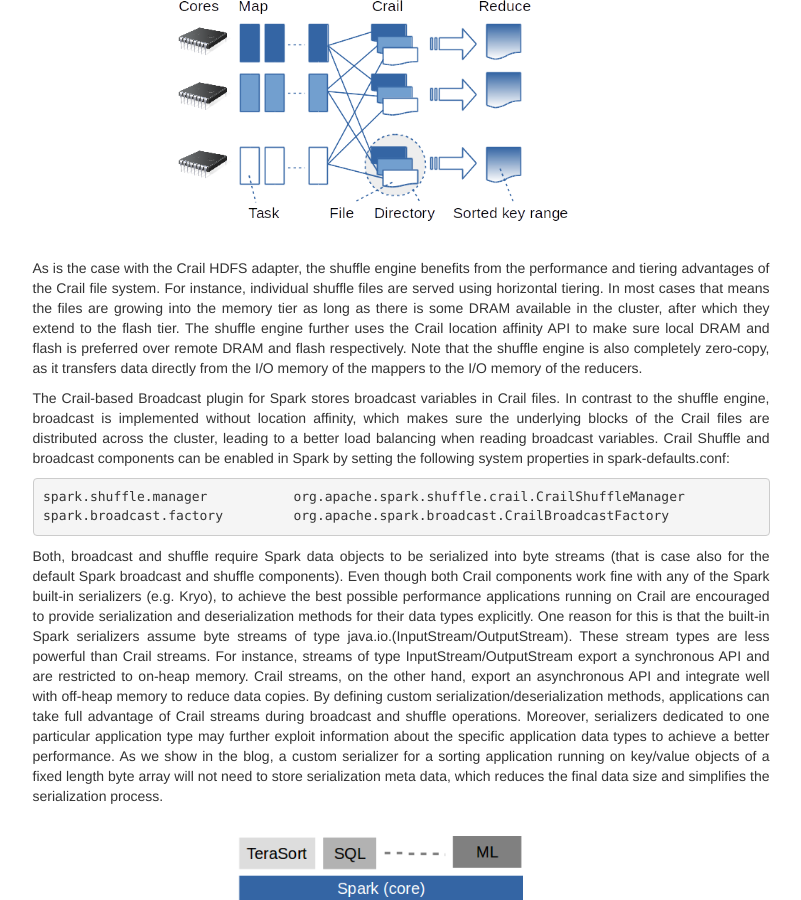
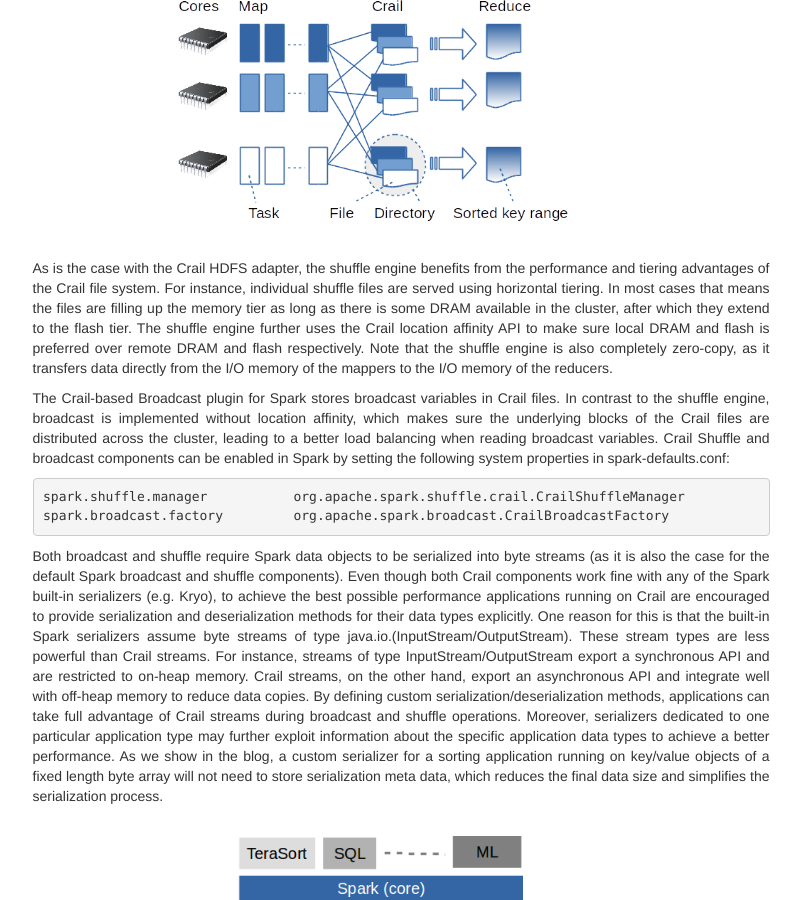
Before and after one commit to apache/incubator-crail-website, a Jekyll site: the page built from overview/index.md, in a window 1280 px wide and 900 px high, scrolled down 3319 px. Shown: the whole window, without its empty margins (239-1040 px from the left). Built offline with Jekyll 4.4.1, drawn with Linux system fonts in a browser that asks for light colours.

Commit message:
Update index.md

```diff
--- a/overview/index.md
+++ b/overview/index.md
@@ -117,7 +117,7 @@ The SparkCrail module includes a Crail based shuffle engine as well as a broadca
 
 <div style="text-align: justify">
 <p>
-As is the case with the Crail HDFS adapter, the shuffle engine benefits from the performance and tiering advantages of the Crail file system. For instance, individual shuffle files are served using horizontal tiering. In most cases that means the files are growing into the memory tier as long as there is some DRAM available in the cluster, after which they extend to the flash tier. The shuffle engine further uses the Crail location affinity API to make sure local DRAM and flash is preferred over remote DRAM and flash respectively. Note that the shuffle engine is also completely zero-copy, as it transfers data directly from the I/O memory of the mappers to the I/O memory of the reducers.
+As is the case with the Crail HDFS adapter, the shuffle engine benefits from the performance and tiering advantages of the Crail file system. For instance, individual shuffle files are served using horizontal tiering. In most cases that means the files are filling up the memory tier as long as there is some DRAM available in the cluster, after which they extend to the flash tier. The shuffle engine further uses the Crail location affinity API to make sure local DRAM and flash is preferred over remote DRAM and flash respectively. Note that the shuffle engine is also completely zero-copy, as it transfers data directly from the I/O memory of the mappers to the I/O memory of the reducers.
 </p>
 </div>
 
@@ -132,7 +132,7 @@ The Crail-based Broadcast plugin for Spark stores broadcast variables in Crail f
 
 <div style="text-align: justify">
 <p>
-Both, broadcast and shuffle require Spark data objects to be serialized into byte streams (that is case also for the default Spark broadcast and shuffle components). Even though both Crail components work fine with any of the Spark built-in serializers (e.g. Kryo), to achieve the best possible performance applications running on Crail are encouraged to provide serialization and deserialization methods for their data types explicitly. One reason for this is that the built-in Spark serializers assume byte streams of type java.io.(InputStream/OutputStream). These stream types are less powerful than Crail streams. For instance, streams of type InputStream/OutputStream export a synchronous API and are restricted to on-heap memory. Crail streams, on the other hand, export an asynchronous API and integrate well with off-heap memory to reduce data copies. By defining custom serialization/deserialization methods, applications can take full advantage of Crail streams during broadcast and shuffle operations. Moreover, serializers dedicated to one particular application type may further exploit information about the specific application data types to achieve a better performance. As we show in the blog, a custom serializer for a sorting application running on key/value objects of a fixed length byte array will not need to store serialization meta data, which reduces the final data size and simplifies the serialization process.
+Both broadcast and shuffle require Spark data objects to be serialized into byte streams (as it is also the case for the default Spark broadcast and shuffle components). Even though both Crail components work fine with any of the Spark built-in serializers (e.g. Kryo), to achieve the best possible performance applications running on Crail are encouraged to provide serialization and deserialization methods for their data types explicitly. One reason for this is that the built-in Spark serializers assume byte streams of type java.io.(InputStream/OutputStream). These stream types are less powerful than Crail streams. For instance, streams of type InputStream/OutputStream export a synchronous API and are restricted to on-heap memory. Crail streams, on the other hand, export an asynchronous API and integrate well with off-heap memory to reduce data copies. By defining custom serialization/deserialization methods, applications can take full advantage of Crail streams during broadcast and shuffle operations. Moreover, serializers dedicated to one particular application type may further exploit information about the specific application data types to achieve a better performance. As we show in the blog, a custom serializer for a sorting application running on key/value objects of a fixed length byte array will not need to store serialization meta data, which reduces the final data size and simplifies the serialization process.
 </p>
 </div>
 
```
